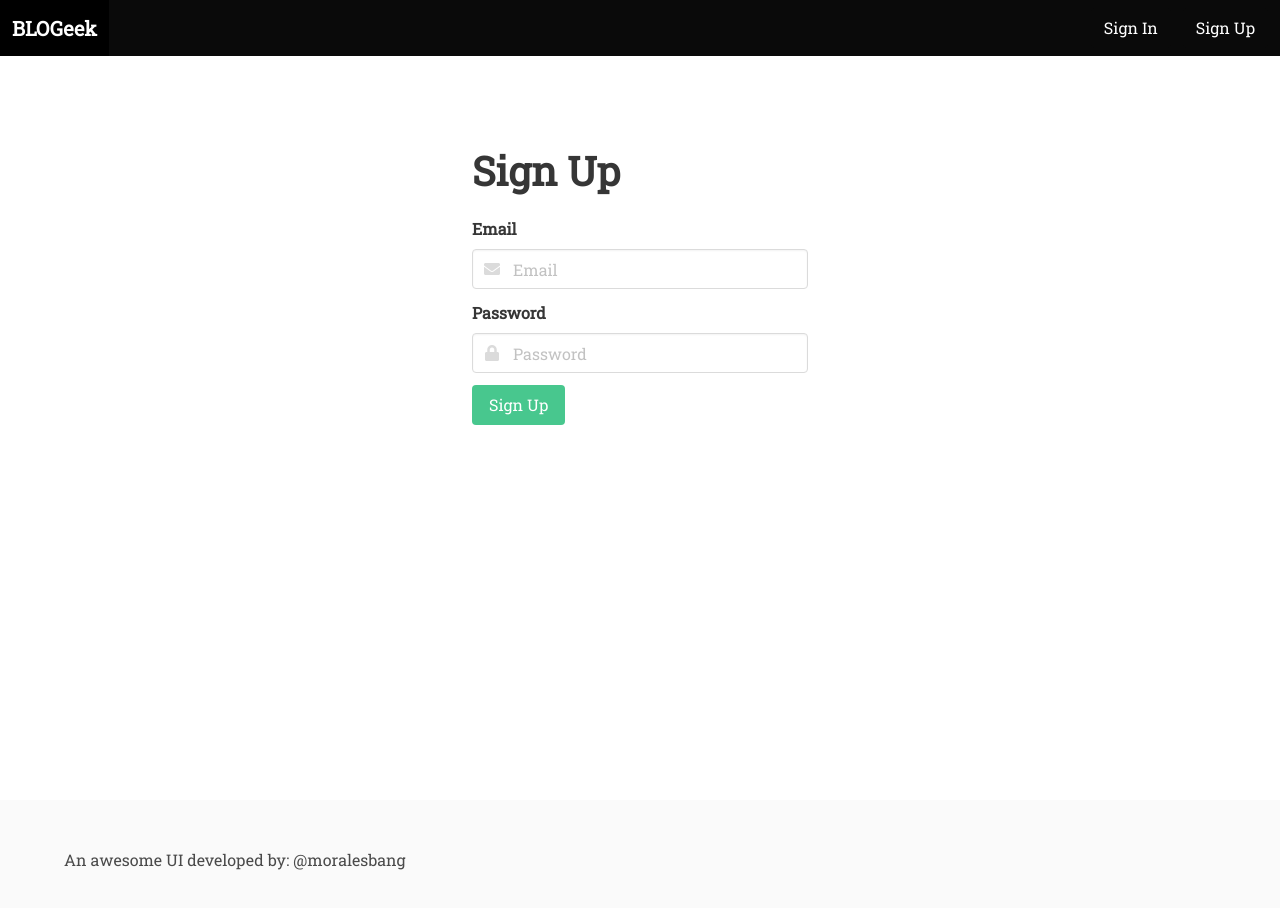
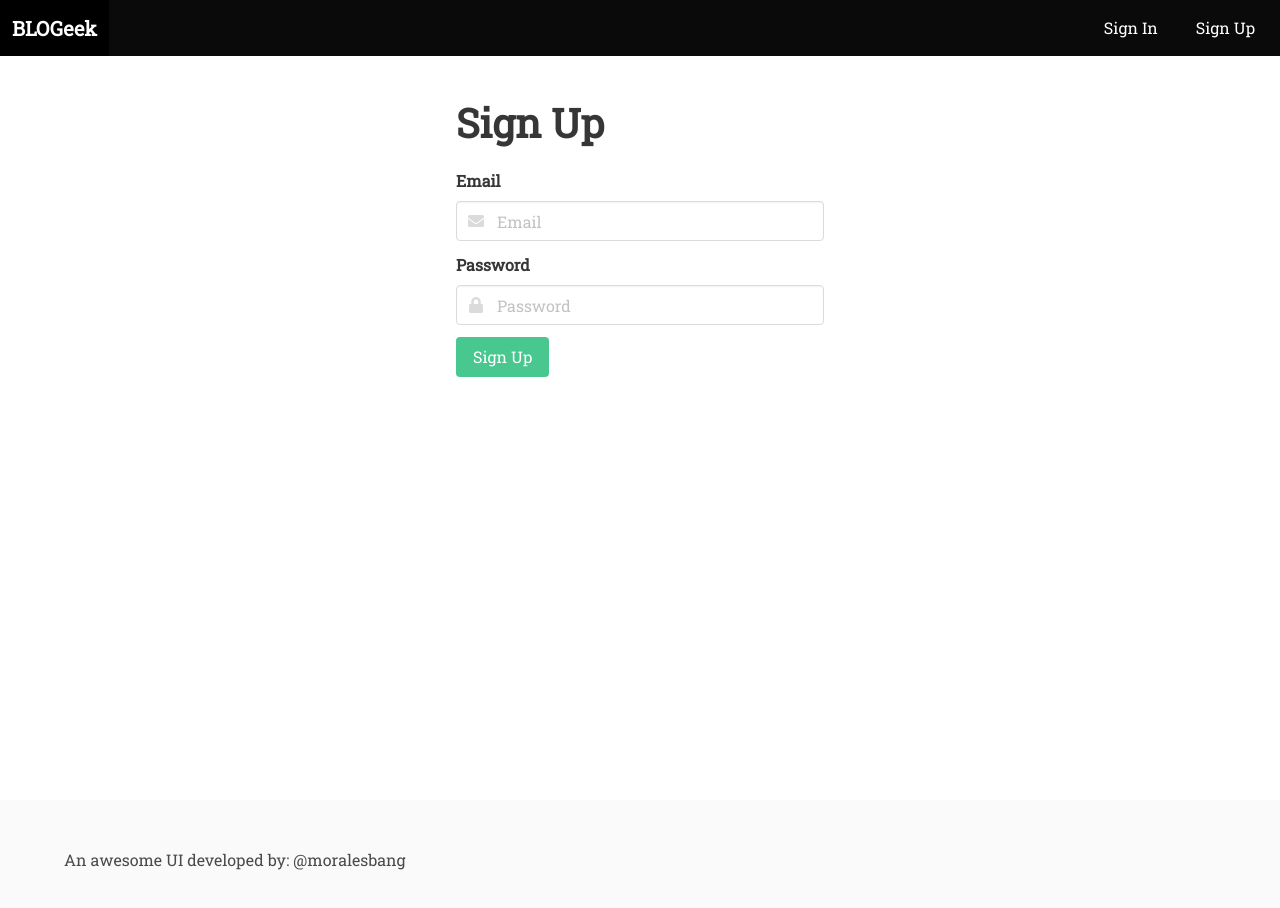
Before and after one commit to moralesbang/blogeek, a React (Create React App) app: page /users/sign_up in a window 1280 px wide. Shown: the top 908 px of the page. Built offline with nearby package versions, Linux system fonts and the light colour scheme.

Commit message:
Adds first part of posts views

```diff
--- a/src/components/App.js
+++ b/src/components/App.js
@@ -2,8 +2,9 @@ import React, { Component } from 'react';
 import { Route, Switch } from 'react-router-dom';
 import './App.css';
 import Navbar from './Navbar';
-import SignIn from './users/SignIn.js';
-import SignUp from './users/SignUp.js';
+import SignIn from './users/SignIn';
+import SignUp from './users/SignUp';
+import NewsFeed from './posts/NewsFeed';
 import Footer from './Footer';
 
 class App extends Component {
@@ -14,10 +15,13 @@ class App extends Component {
 
         <section className="section">
           <div className="container">
-            <Switch>
-              <Route path='/users/sign_in' component={SignIn}/>
-              <Route path='/users/sign_up' component={SignUp}/>
-            </Switch>
+            <div className="columns is-centered">
+              <Switch>
+                <Route exact path="/" component={NewsFeed} />
+                <Route path='/users/sign_in' component={SignIn}/>
+                <Route path='/users/sign_up' component={SignUp}/>
+              </Switch>
+            </div>
           </div>
         </section>
 
--- a/src/components/Navbar.js
+++ b/src/components/Navbar.js
@@ -6,7 +6,7 @@ function Navbar() {
     <nav className="navbar is-fixed-top is-black" aria-label="main navigation">
       <div className="navbar-brand">
         <a className="navbar-item" href="/">
-          <h1 className="title is-5 has-text-white">BLOGeek</h1>
+          <Link to="/" className="title is-5 has-text-white">BLOGeek</Link>
         </a>
       </div>
 
@@ -15,12 +15,14 @@ function Navbar() {
           <div className="navbar-item">
             <div className="field is-grouped">
               <p className="control">
-                <Link to={`/users/sign_in`} className="navbar-item button is-black">
+                <Link to="/users/sign_in" className="navbar-item button is-black">
                   Sign In
                 </Link>
               </p>
               <p className="control">
-                <a href="/users/sign_up" className="navbar-item button is-black">Sign Up</a>
+                <Link to="/users/sign_up" className="navbar-item button is-black">
+                  Sign Up
+                </Link>
               </p>
             </div>
           </div>
--- /dev/null
+++ b/src/components/posts/NewsFeed.js
@@ -0,0 +1,11 @@
+import React from 'react'
+
+function NewsFeed() {
+  return(
+    <div className="column is-10">
+      Listing Posts
+    </div>
+  );
+}
+
+export default NewsFeed;
--- a/src/components/users/Form.js
+++ /dev/null
@@ -1,58 +0,0 @@
-import React from 'react'
-
-class Form extends React.Component {
-  constructor(props) {
-    super(props);
-
-    this.state = {
-
-    };
-  }
-
-  handleSubmit(event) {
-    event.preventDefault();
-  }
-
-  render() {
-    return(
-      <div className="section">
-        <div className="container">
-          <div className="columns is-centered">
-            <div className="column is-4">
-              <h2 className="title is-2">{this.props.title}</h2>
-              <form action="">
-                <div className="field">
-                  <label className="label">Email</label>
-                  <div className="control has-icons-left">
-                    <input className="input" type="text" placeholder="Email"/>
-                    <span className="icon is-small is-left">
-                      <i className="fas fa-envelope"></i>
-                    </span>
-                  </div>
-                </div>
-
-                <div className="field">
-                  <label className="label">Password</label>
-                  <p className="control has-icons-left">
-                    <input className="input" type="password" placeholder="Password"/>
-                    <span className="icon is-small is-left">
-                      <i className="fas fa-lock"></i>
-                    </span>
-                  </p>
-                </div>
-
-                <div className="field">
-                  <div className="control">
-                    <input className="button is-success" type="submit" value={this.props.title}/>
-                  </div>
-                </div>
-              </form>
-            </div>
-          </div>
-        </div>
-      </div>
-    );
-  }
-}
-
-export default Form;
--- a/src/components/users/SignIn.js
+++ b/src/components/users/SignIn.js
@@ -1,9 +1,9 @@
 import React from 'react';
-import Form from './Form.js';
+import UserForm from './UserForm';
 
 function SignIn() {
   return(
-    <Form title="Log In"/>
+    <UserForm title="Log In"/>
   );
 }
 
--- a/src/components/users/SignUp.js
+++ b/src/components/users/SignUp.js
@@ -1,9 +1,9 @@
 import React from 'react';
-import Form from './Form.js';
+import UserForm from './UserForm';
 
 function SignUp() {
   return(
-    <Form title="Sign Up"/>
+    <UserForm title="Sign Up"/>
   );
 }
 
--- /dev/null
+++ b/src/components/users/UserForm.js
@@ -0,0 +1,52 @@
+import React from 'react'
+
+class UserForm extends React.Component {
+  constructor(props) {
+    super(props);
+
+    this.state = {
+
+    };
+  }
+
+  handleSubmit(event) {
+    event.preventDefault();
+  }
+
+  render() {
+    return(
+      <div className="column is-4">
+        <h2 className="title is-2">{this.props.title}</h2>
+        <form action="">
+          <div className="field">
+            <label className="label">Email</label>
+            <div className="control has-icons-left">
+              <input className="input" type="text" placeholder="Email"/>
+              <span className="icon is-small is-left">
+                <i className="fas fa-envelope"></i>
+              </span>
+            </div>
+          </div>
+
+          <div className="field">
+            <label className="label">Password</label>
+            <p className="control has-icons-left">
+              <input className="input" type="password" placeholder="Password"/>
+              <span className="icon is-small is-left">
+                <i className="fas fa-lock"></i>
+              </span>
+            </p>
+          </div>
+
+          <div className="field">
+            <div className="control">
+              <input className="button is-success" type="submit" value={this.props.title}/>
+            </div>
+          </div>
+        </form>
+      </div>
+    );
+  }
+}
+
+export default UserForm;
```
Also changed, not shown: src/components/posts/Post.js (added, +18 -0 lines).
